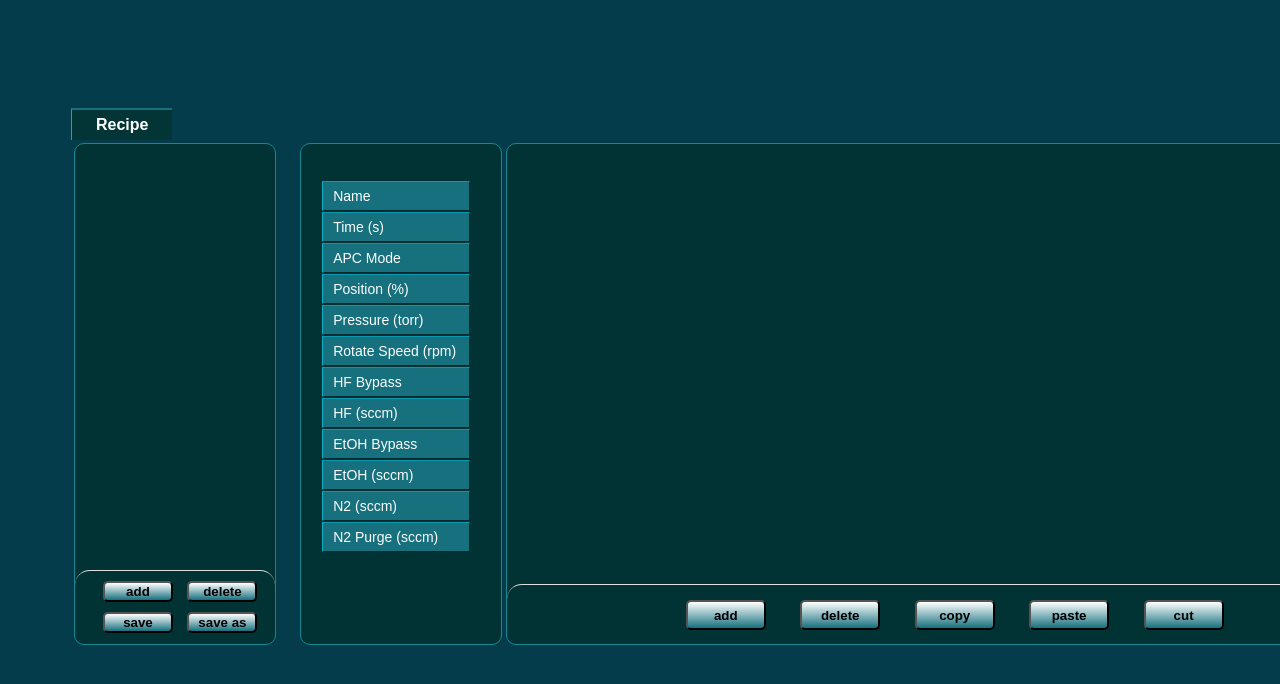
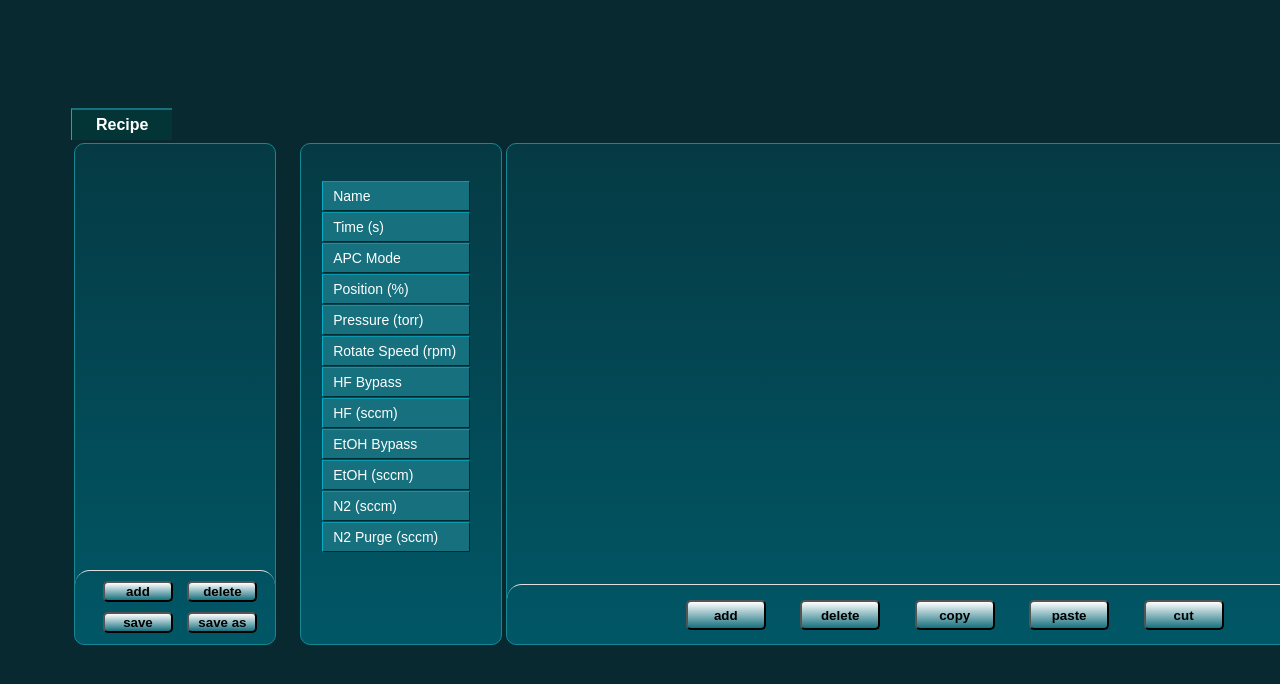
Before and after one commit to zhangthink9527/DryEtchUI, a plain HTML site: page ACM/page/RecipeEdit.htm in a window 1280 px wide. Shown: the top 684 px of the page. Drawn offline with Linux system fonts and the light colour scheme.

Commit message:
Signed-off-by: skyxiao <564198174@qq.com> skyxiao

```diff
--- a/ACM/css/recipe.css
+++ b/ACM/css/recipe.css
@@ -27,7 +27,7 @@
 
 body
 {
-	background-color : #053C4C;
+	background-color : #07292F;
 	font-family:Arial,Helvetica,sans-serif;
 }
 
@@ -84,7 +84,7 @@ body
 	-moz-border-radius : 10px;      /* Gecko browsers */
     -webkit-border-radius : 10px;   /* Webkit browsers */
     border-radius : 10px;            /* W3C syntax */
-	background-color : #013335;
+	background: -webkit-gradient(linear, left top, left bottom, from(#053A44), to(#015766));
 	width : 200px;
 	height : 500px;
 }
@@ -142,7 +142,7 @@ body
 	-moz-border-radius : 10px;      /* Gecko browsers */
     -webkit-border-radius : 10px;   /* Webkit browsers */
     border-radius : 10px;            /* W3C syntax */
-	background-color : #013335;
+	background: -webkit-gradient(linear, left top, left bottom, from(#053A44), to(#015766));
 	width : 200px;
 	height : 500px;
 	margin-left : 20px;
@@ -174,7 +174,7 @@ body
 	-moz-border-radius : 10px;      /* Gecko browsers */
     -webkit-border-radius : 10px;   /* Webkit browsers */
     border-radius : 10px;            /* W3C syntax */
-	background-color : #013335;
+	background: -webkit-gradient(linear, left top, left bottom, from(#053A44), to(#015766));
 	width : 865px;
 	height : 500px;
 	overflow-y:hidden;
```
